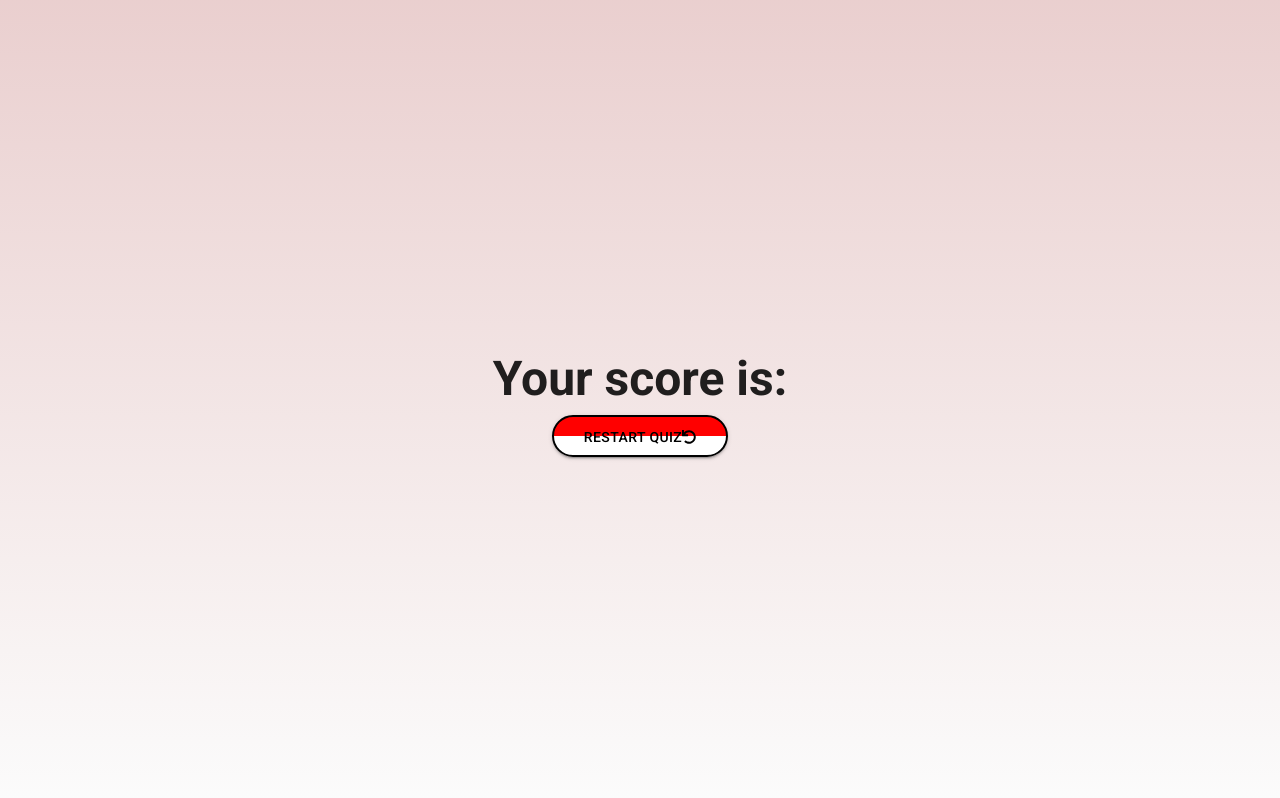
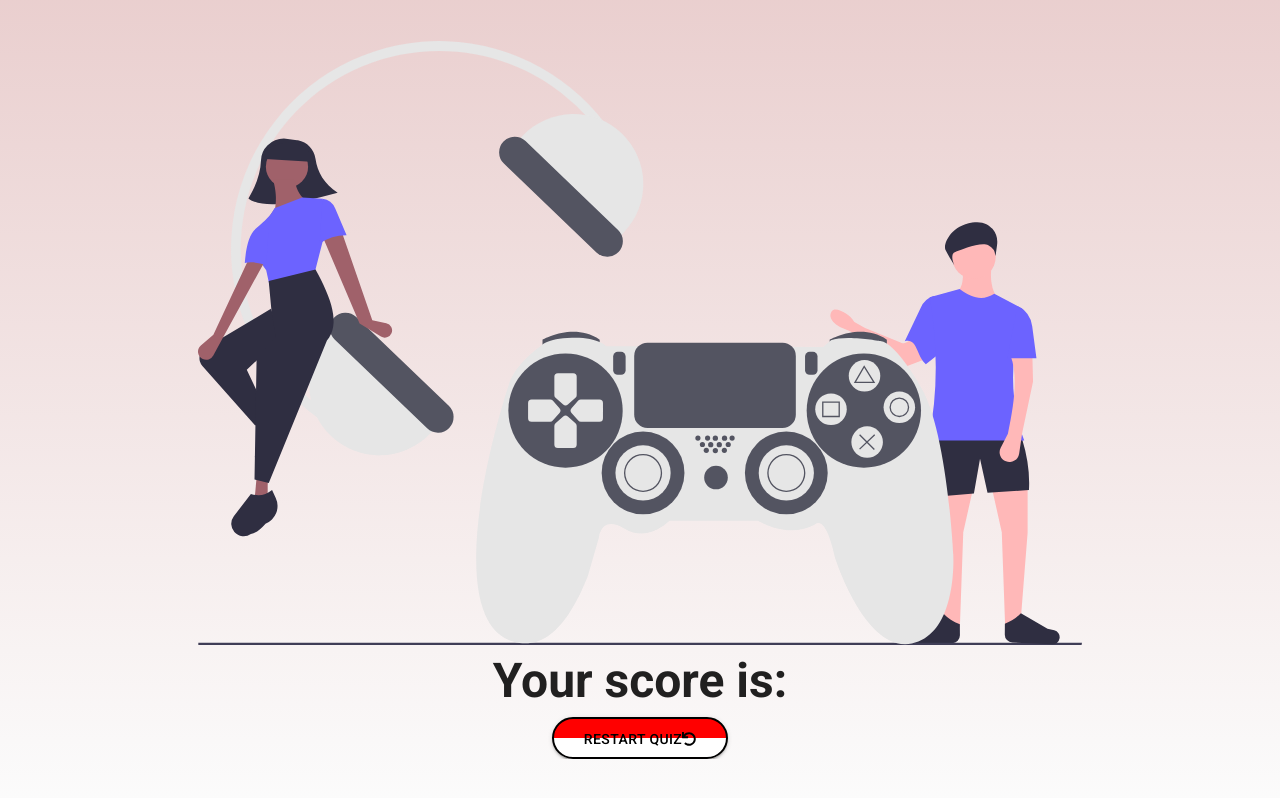
Before and after one commit to SebastianMarius/pokeguessr, a React (Create React App) app: page /result in a window 1280 px wide. Built offline with nearby package versions, Linux system fonts and the light colour scheme.

Commit message:
trying to add img

```diff
--- a/src/routes/Result.jsx
+++ b/src/routes/Result.jsx
@@ -5,6 +5,7 @@ import Container from "@mui/material/Container";
 import Typography from "@mui/material/Typography";
 import Button from "@mui/material/Button";
 import { FaUndo } from "react-icons/fa";
+import Logo from "../images/game_icon.svg"
 
 const Result = () => {
   const [searchParams] = useSearchParams({});
@@ -23,16 +24,29 @@ const Result = () => {
         minHeight: "100vh",
         width: "100%",
         alignItems: "center",
+
       }}
     >
+
+
       <Container component="main" maxWidth="lg">
         <Box
           sx={{
             display: "flex",
             flexDirection: "column",
             alignItems: "center",
+            overflow: 'hidden',
+        position: 'relative',
           }}
         >
+           <img src={Logo} sx={{
+             position: 'absolute',
+             h: "80%",
+             opacity: ".3",
+             top: "10%",
+             width: "50%",
+             zIndex: 0,
+           }} />
           <Typography
             component="h1"
             variant="h3"
```
Also changed, not shown: src/images/game_icon.svg (added).
